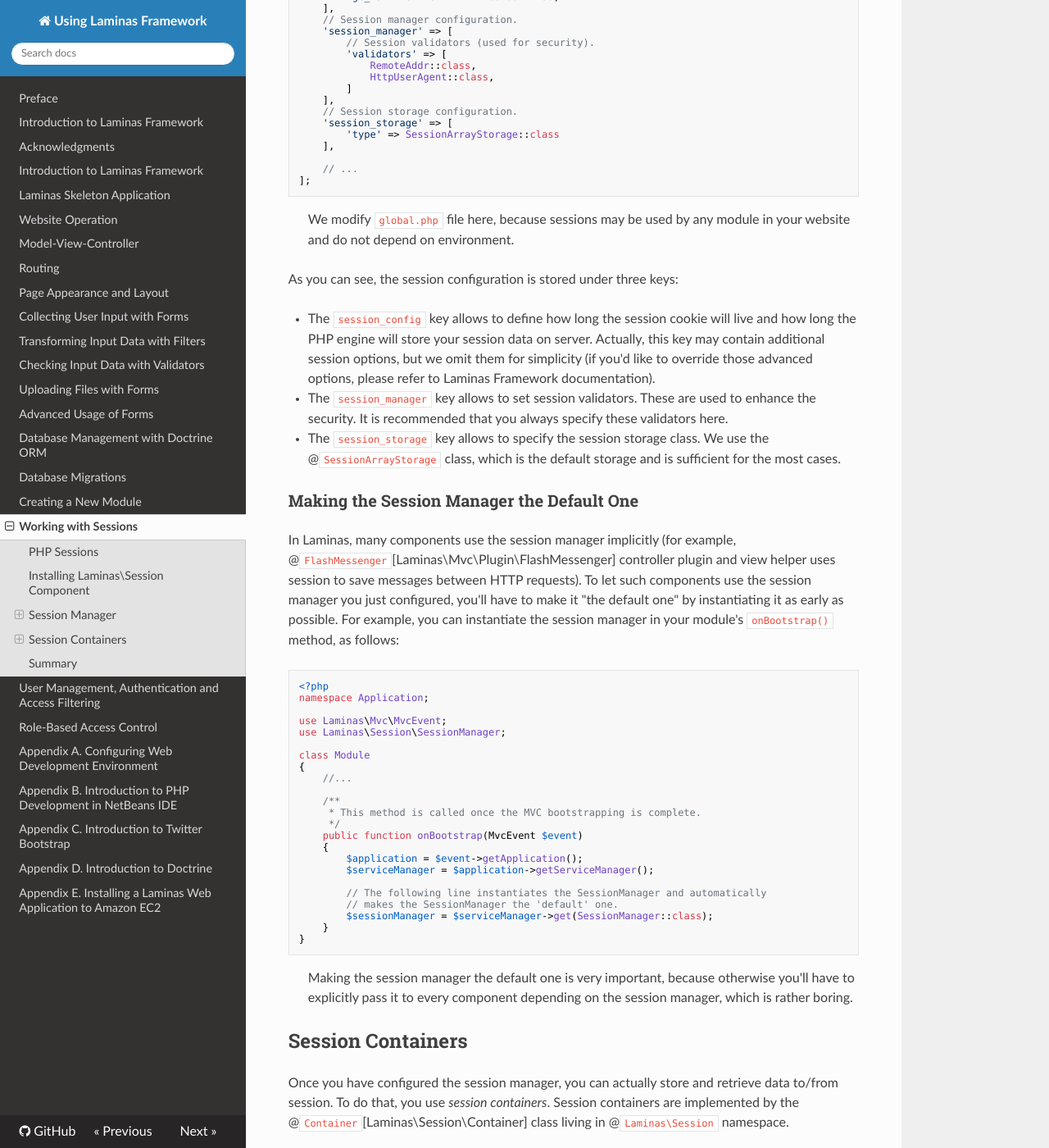
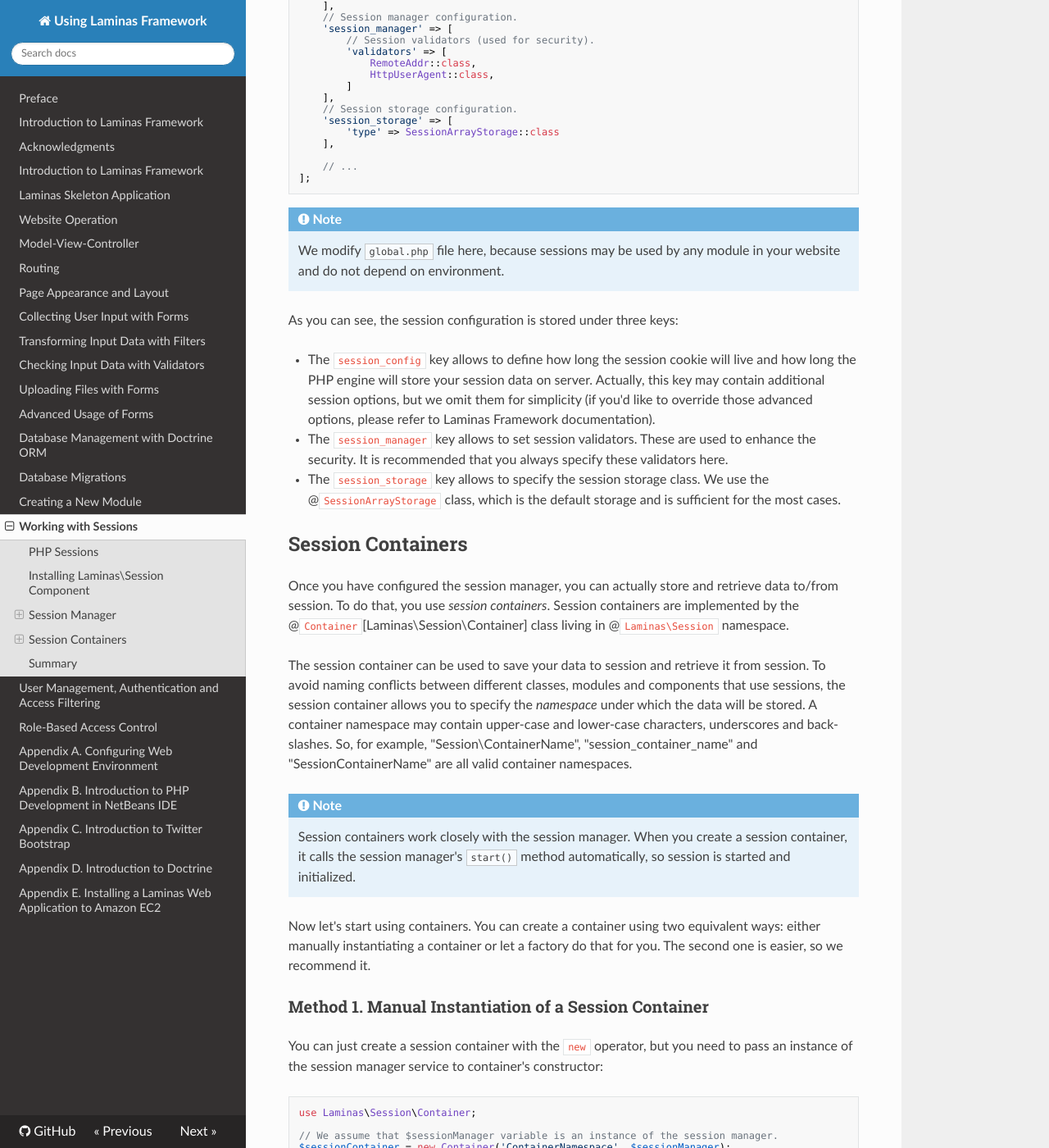
Before and after one commit to modir/laminas-book, an MkDocs documentation site: the page built from docs/session.md, in a window 1280 px wide and 1400 px high, scrolled down 3615 px. Shown: the whole window at 82% size. Built offline with MkDocs 1.6.1, drawn with Linux system fonts in a browser that asks for light colours; nearby versions of some CDN libraries.

Commit message:
Removed chapter because it is not needed anymore https://github.com/modir/laminas-book/issues/5

```diff
--- a/docs/session.md
+++ b/docs/session.md
@@ -66,15 +66,14 @@
 There are several other "advanced" session-related PHP configuration settings in *php.ini*. We do not
 cover them here, because they are usually not needed.
 
-> **So, if PHP sessions is so simple, why do I need additional wrapper provided by Laminas Framework?**
->
-> laminas-provided wrapper around the PHP sessions is useful, because:
->
->   * Laminas session wrapper is object-oriented, so you can use it consistently in your MVC application.
->   * Laminas provides the concept of session namespaces, so different models can store data without naming conflicts.
->   * Laminas provides security features (session validators), so it is more difficult for a malicious user to hack and substitute your session data.
->   * Using `$_SESSION` super-global array directly is not good, because it makes testing your website more difficult. When you use a wrapper around PHP sessions, it is easier to supply test data.
->   * With Laminas session classes, it is possible to implement custom session data storages (for example, store session data in database instead of files).
+!!! note "So, if PHP sessions is so simple, why do I need additional wrapper provided by Laminas Framework?"
+    laminas-provided wrapper around the PHP sessions is useful, because:
+
+      * Laminas session wrapper is object-oriented, so you can use it consistently in your MVC application.
+      * Laminas provides the concept of session namespaces, so different models can store data without naming conflicts.
+      * Laminas provides security features (session validators), so it is more difficult for a malicious user to hack and substitute your session data.
+      * Using `$_SESSION` super-global array directly is not good, because it makes testing your website more difficult. When you use a wrapper around PHP sessions, it is easier to supply test data.
+      * With Laminas session classes, it is possible to implement custom session data storages (for example, store session data in database instead of files).
 
 ## Installing Laminas\Session Component
 
@@ -164,8 +163,9 @@
 ];
 ~~~
 
-> We modify `global.php` file here, because sessions may be used by any module in your website and do not
-depend on environment.
+!!! note
+    We modify `global.php` file here, because sessions may be used by any module in your website and do not
+    depend on environment.
 
 As you can see, the session configuration is stored under three keys:
 
@@ -180,42 +180,6 @@
   * The `session_storage` key allows to specify the session storage class. We use the @`SessionArrayStorage` class, which
     is the default storage and is sufficient for the most cases.
 
-### Making the Session Manager the Default One
-
-In Laminas, many components use the session manager implicitly (for example, @`FlashMessenger`[Laminas\Mvc\Plugin\FlashMessenger] controller plugin and view helper
-uses session to save messages between HTTP requests). To let such components use the session manager you just configured, you'll have to make it
-"the default one" by instantiating it as early as possible. For example, you can instantiate the session manager in your
-module's `onBootstrap()` method, as follows:
-
-~~~php
-<?php
-namespace Application;
-
-use Laminas\Mvc\MvcEvent;
-use Laminas\Session\SessionManager;
-
-class Module
-{
-    //...
-
-    /**
-     * This method is called once the MVC bootstrapping is complete.
-     */
-    public function onBootstrap(MvcEvent $event)
-    {
-        $application = $event->getApplication();
-        $serviceManager = $application->getServiceManager();
-
-        // The following line instantiates the SessionManager and automatically
-        // makes the SessionManager the 'default' one.
-        $sessionManager = $serviceManager->get(SessionManager::class);
-    }
-}
-~~~
-
-> Making the session manager the default one is very important, because otherwise you'll have to explicitly pass it to every component
-> depending on the session manager, which is rather boring.
-
 ## Session Containers
 
 Once you have configured the session manager, you can actually store and retrieve data to/from session. To do that,
@@ -227,8 +191,9 @@
 underscores and back-slashes. So, for example, "Session\ContainerName", "session_container_name" and "SessionContainerName" are all
 valid container namespaces.
 
-> Session containers work closely with the session manager. When you create a session container, it calls the session
-> manager's `start()` method automatically, so session is started and initialized.
+!!! note
+    Session containers work closely with the session manager. When you create a session container, it calls the session
+    manager's `start()` method automatically, so session is started and initialized.
 
 Now let's start using containers. You can create a container using two equivalent ways: either manually instantiating a container or
 let a factory do that for you. The second one is easier, so we recommend it.
@@ -299,8 +264,7 @@
 unset($sessionContainer->myVar);
 ~~~
 
-> For some practical examples of using session containers, please refer to [Implementing Multi-Step Forms](#multi-step-forms)
-   section.
+For some practical examples of using session containers, please refer to [Implementing Multi-Step Forms](#multi-step-forms) section.
 
 ## Summary
 
```
